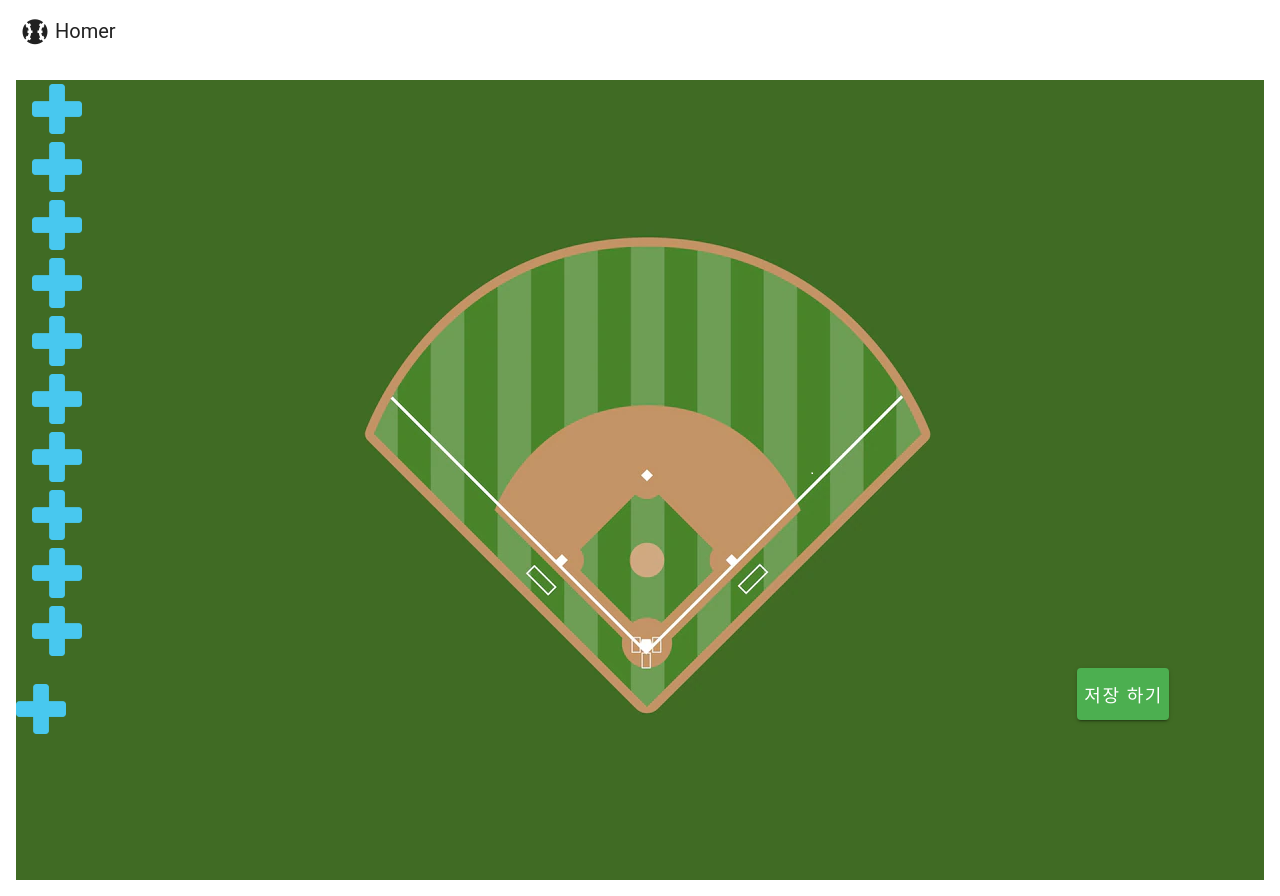
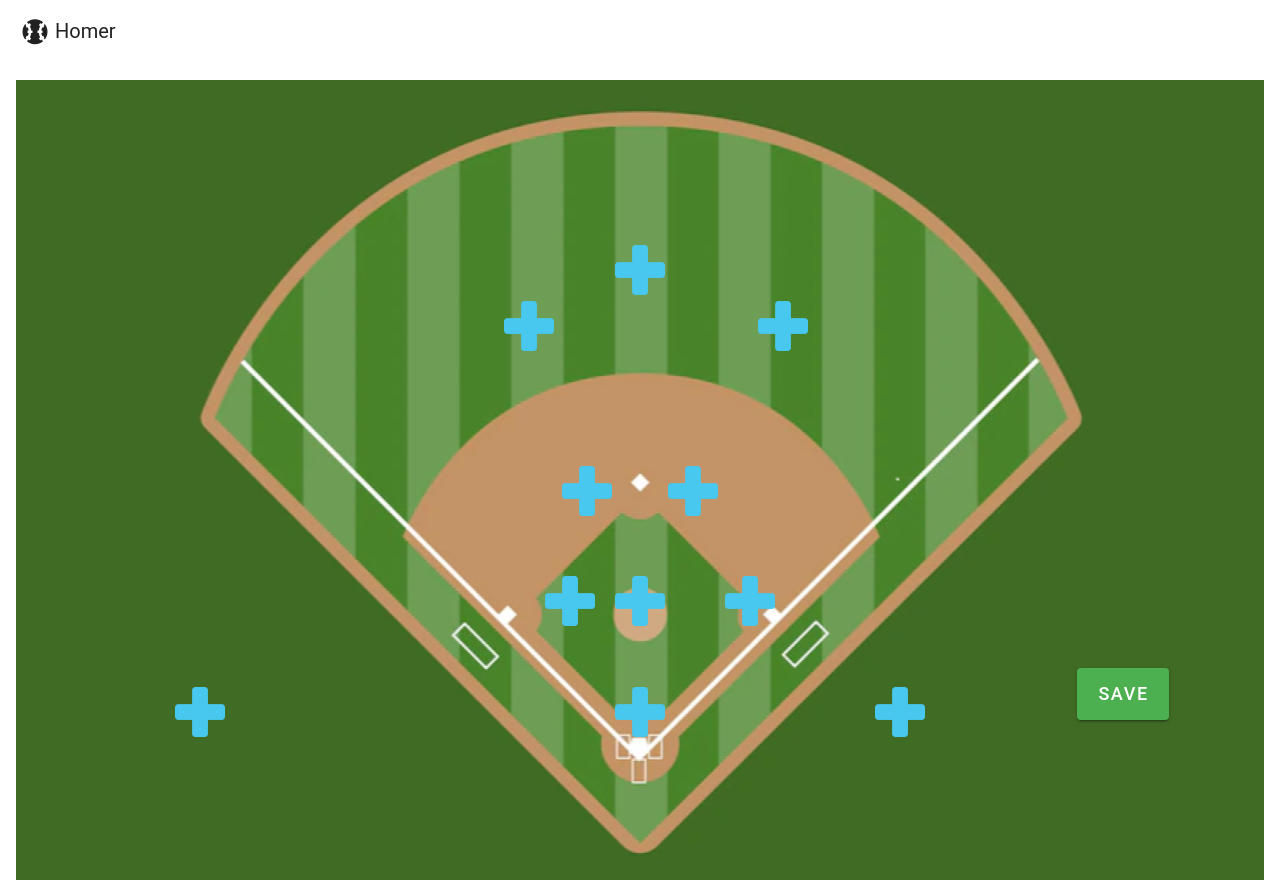
Before and after one commit to Baseball-Homer/homer_client, a Vue app: page /squad in a window 1280 px wide. Built offline with nearby package versions, Linux system fonts and the light colour scheme.

Commit message:
style: 스쿼드 페이지 수정

```diff
--- a/src/components/PlayerSearch.vue
+++ b/src/components/PlayerSearch.vue
@@ -6,7 +6,7 @@
     >
       <v-card>
         <v-card-title>
-          <span class="text-h5">선수 검색</span>
+          <span class="text-h5">Search Players</span>
         </v-card-title>
         <v-row>
           <v-col
@@ -18,7 +18,7 @@
               :items="clubs"
               item-title="name"
               item-value="id"
-              label="소속팀"
+              label="Club"
               density="compact"
             />
           </v-col>
@@ -28,7 +28,7 @@
           >
             <v-text-field
               v-model="inputPlayerName"
-              placeholder="선수 명을 입력해주세요"
+              placeholder="Player's Name"
               density="compact"
             />
           </v-col>
@@ -37,12 +37,12 @@
               prepend-icon="mdi-magnify"
               @click="emitSearch"
             >
-              검색
+              Search
             </v-btn>
           </v-col>
         </v-row>
         <v-list>
-          <v-list-subheader>검색 결과</v-list-subheader>
+          <v-list-subheader>Results</v-list-subheader>
 
           <v-radio-group v-model="selectedPlayerId">
             <v-list-item
@@ -105,14 +105,14 @@
             variant="text"
             @click="emitSave"
           >
-            추가
+            Apply
           </v-btn>
           <v-btn
             color="green-darken-1"
             variant="text"
             @click="() => emit('close')"
           >
-            닫기
+            Close
           </v-btn>
         </v-card-actions>
       </v-card>
--- a/src/views/SquadView.vue
+++ b/src/views/SquadView.vue
@@ -1,23 +1,150 @@
 <template>
   <v-app class="app">
-    <v-list-item
-      v-for="(item,idx) in Array.from({length: 10})"
-      :key="idx"
+<!--    <v-list-item-->
+<!--      v-for="(item,idx) in Array.from({length: 10})"-->
+<!--      :key="idx"-->
+<!--    >-->
+<!--      <v-img-->
+<!--        :src="!players.has(idx) ? addImageUrl : players.get(idx).image"-->
+<!--        width="50px"-->
+<!--        height="50px"-->
+<!--        @click="()=>onClickPlayerAddButton(idx)"-->
+<!--      />-->
+<!--    </v-list-item>-->
+    <v-row />
+    <v-row />
+    <v-row />
+    <v-row
+      class="justify-center"
+    >
+      <v-spacer />
+      <v-col
+        cols="1"
       >
         <v-img
-        :src="!players.has(idx) ? addImageUrl : players.get(idx).image"
+          class="mx-auto"
+          :src="!players.has(8) ? addImageUrl : players.get(8).image"
           width="50px"
           height="50px"
-        @click="()=>onClickPlayerAddButton(idx)"
+          @click="()=>onClickPlayerAddButton(8)"
         />
-    </v-list-item>
-
+      </v-col>
+      <v-spacer />
+    </v-row>
+    <v-row
+      class="justify-center"
+    >
+      <v-spacer />
+      <v-col cols="3">
+        <v-img
+          class="ml-16"
+          :src="!players.has(7) ? addImageUrl : players.get(7).image"
+          width="50px"
+          height="50px"
+          @click="()=>onClickPlayerAddButton(7)"
+        />
+      </v-col>
+      <v-col cols="5">
+        <v-img
+          :src="!players.has(9) ? addImageUrl : players.get(9).image"
+          width="50px"
+          height="50px"
+          @click="()=>onClickPlayerAddButton(9)"
+        />
+      </v-col>
+    </v-row>
+    <v-row />
+    <v-row />
+    <v-row
+      class="justify-center"
+    >
+      <v-col cols="1">
+        <v-img
+          class="mx-auto"
+          :src="!players.has(6) ? addImageUrl : players.get(6).image"
+          width="50px"
+          height="50px"
+          @click="()=>onClickPlayerAddButton(6)"
+        />
+      </v-col>
+      <v-col cols="1">
+        <v-img
+          class="mx-auto"
+          :src="!players.has(4) ? addImageUrl : players.get(4).image"
+          width="50px"
+          height="50px"
+          @click="()=>onClickPlayerAddButton(4)"
+        />
+      </v-col>
+    </v-row>
+    <v-row />
+    <v-row
+      class="justify-center"
+    >
+      <v-col
+        cols="1"
+        style="padding-right:0"
+      >
+        <v-img
+          class="mx-13"
+          :src="!players.has(5) ? addImageUrl : players.get(5).image"
+          width="50px"
+          height="50px"
+          @click="()=>onClickPlayerAddButton(5)"
+        />
+      </v-col>
+      <v-col cols="1">
+        <v-img
+          class="mx-auto"
+          :src="!players.has(1) ? addImageUrl : players.get(1).image"
+          width="50px"
+          height="50px"
+          @click="()=>onClickPlayerAddButton(1)"
+        />
+      </v-col>
+      <v-col cols="1">
+        <v-img
+          class="mx-5"
+          :src="!players.has(3) ? addImageUrl : players.get(3).image"
+          width="50px"
+          height="50px"
+          @click="()=>onClickPlayerAddButton(3)"
+        />
+      </v-col>
+    </v-row>
+    <v-row />
+    <v-row
+      class="justify-center"
+    >
+      <v-col cols="3">
         <v-img
           :src="manager === null ? addImageUrl : manager.image"
           width="50px"
           height="50px"
           @click="onClickManagerAdd"
         />
+      </v-col>
+      <v-col cols="3">
+        <v-img
+          class="mx-auto"
+          :src="!players.has(2) ? addImageUrl : players.get(2).image"
+          width="50px"
+          height="50px"
+          @click="()=>onClickPlayerAddButton(2)"
+        />
+      </v-col>
+      <v-col cols="3">
+        <v-img
+          class="mx-16"
+          :src="!players.has(10) ? addImageUrl : players.get(10).image"
+          width="50px"
+          height="50px"
+          @click="()=>onClickPlayerAddButton(10)"
+        />
+      </v-col>
+    </v-row>
+
+
 
     <PlayerSearch
       :show-dialog="showPlayerPopup"
@@ -38,7 +165,7 @@
       class="save-btn"
       @click="onClickSaveButton"
     >
-      저장 하기
+      Save
     </v-btn>
   </v-app>
 </template>
@@ -63,7 +190,7 @@ const onClickPlayerAddButton = (positionIndex) => {
 const onClickPlayerPopupClose = () => showPlayerPopup.value = !showPlayerPopup.value;
 
 const onClickManagerAdd = () => (showManagerPopup.value = !showManagerPopup.value);
-const onClickSaveButton = () => alert('저장 되었습니다'); //TODO API 연동
+const onClickSaveButton = () => alert('Squad Saved'); //TODO API 연동
 
 const setManager = selectedManager => manager.value = selectedManager;
 const setPlayer = (position, selectedPlayer) => players.value.set(position, selectedPlayer);
@@ -85,4 +212,11 @@ const searchPlayer = ({ clubId, playerName}) => {
   left: 85%;
   bottom: 20%;
 }
+
+.v-row {
+  height:50px;
+}
+.v-col {
+
+}
 </style>
```
Also changed, not shown: src/assets/baseball-diamond.png. Lines whose indentation alone changed are shown as unchanged.
